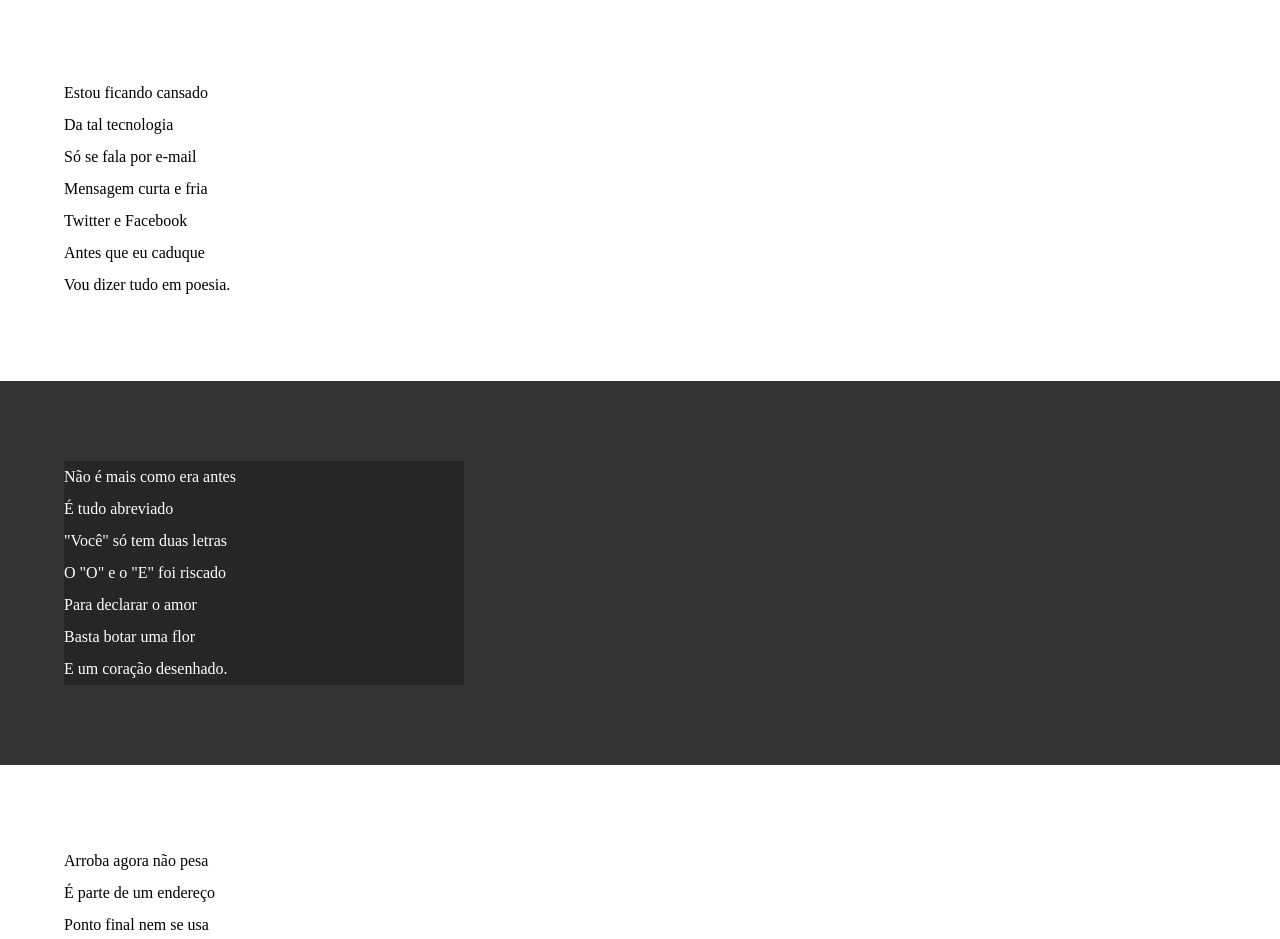
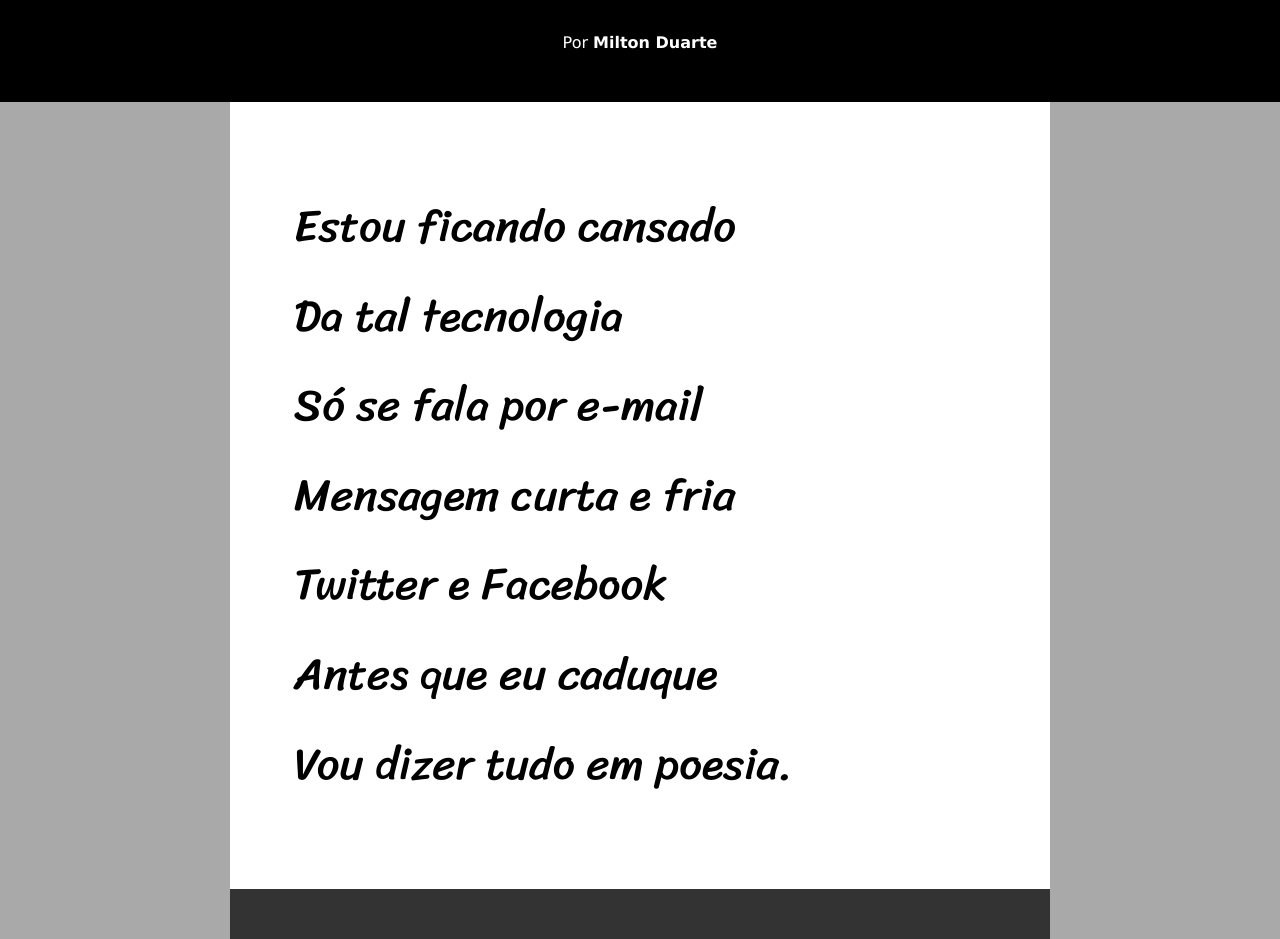
Before and after one commit to VitorRosaDev/projeto-cordel, a plain HTML site: page index.html in a window 1280 px wide. Shown: the part 208-1147 px from the top of the page. Drawn offline with Linux system fonts and the light colour scheme.

Commit message:
Aplica estilos

```diff
--- a/css/style.css
+++ b/css/style.css
@@ -1,13 +1,26 @@
 @charset "UTF-8";
+
+:root {
+    --fonte1: Verdana, Geneva, Tahoma, Sans-serif;
+    --fonte2: "Passion One", sans-serif;
+    --fonte3: "Sriracha", cursive;
+}
 
 * {
     margin: 0px;
     padding: 0px;
 }
 
-html, body {
+html,
+body {
     min-height: 100vh;
     background-color: darkgrey;
+    font-family: var(--fonte1);
+}
+
+main {
+    max-width: 820px;
+    margin: 0 auto;
 }
 
 header {
@@ -16,22 +29,26 @@ header {
     text-align: center;
 }
 
-header > h1 {
+header>h1 {
     padding: 50px;
     font-variant: small-caps;
+    font-family: var(--fonte2);
+    font-size: 10vw;
 }
 
-header > p {
+header>p {
     padding-bottom: 50px;
 }
 
-header a, footer a{
+header a,
+footer a {
     color: #fff;
     text-decoration: none;
     font-weight: bolder;
 }
 
-header a:hover, footer a:hover {
+header a:hover,
+footer a:hover {
     text-decoration: underline;
 }
 
@@ -40,6 +57,8 @@ section {
     padding-bottom: 10vh;
     padding-left: 5vw;
     line-height: 2em;
+    font-family: var(--fonte3);
+    font-size: 3.5vw;
 }
 
 section.normal {
@@ -51,12 +70,15 @@ section.imagem {
     background-color: rgb(51, 51, 51);
     color: #fff;
 }
-section.imagem > p {
-    width: 400px;
-background-color: #00000040;
+
+section.imagem>p {
+    display: inline-block;
+    padding: 5px;
+    background-color: #00000040;
 }
 
 footer {
+    font-size: 0.5em;
     background-color: #000;
     color: #fff;
     text-align: center;
--- a/index.html
+++ b/index.html
@@ -5,6 +5,12 @@
     <meta charset="UTF-8">
     <meta name="viewport" content="width=device-width, initial-scale=1.0">
     <link rel="stylesheet" href="css/style.css">
+    <link rel="preconnect" href="https://fonts.googleapis.com">
+    <link rel="preconnect" href="https://fonts.gstatic.com" crossorigin>
+    <link rel="preconnect" href="https://fonts.googleapis.com">
+    <link rel="preconnect" href="https://fonts.gstatic.com" crossorigin>
+    <link href="https://fonts.googleapis.com/css2?family=Passion+One:wght@400;700;900&family=Sriracha&display=swap"
+        rel="stylesheet">
     <title>Cordel Moderno</title>
 </head>
 
@@ -16,7 +22,7 @@
             Por <a href="https://www.recantodasletras.com.br/poesias/3186743" target="_blank">Milton Duarte</a>
         </p>
     </header>
-
+    <main>
         <section class="normal">
             <p>
                 Estou ficando cansado <br>
@@ -96,9 +102,11 @@
                 Deixe que Deus interprete.
             </p>
         </section>
-
+    </main>
     <footer>
-        <p>Site adaptado por <a href="https://vitorrosadev.github.io" target="_blank">Vitor Rosa</a> a partir do projeto criado por <a href="https://gustavoguanabara.github.io" target="_blank">Gustavo Guanabara</a> para o <a href="https://cursoemvideo.com" target="_blank">Curso em Video</a></p>
+        <p>Site adaptado por <a href="https://vitorrosadev.github.io" target="_blank">Vitor Rosa</a> a partir do projeto
+            criado por <a href="https://gustavoguanabara.github.io" target="_blank">Gustavo Guanabara</a> para o <a
+                href="https://cursoemvideo.com" target="_blank">Curso em Video</a></p>
     </footer>
 </body>
 
```
Lines whose indentation alone changed are shown as unchanged.
